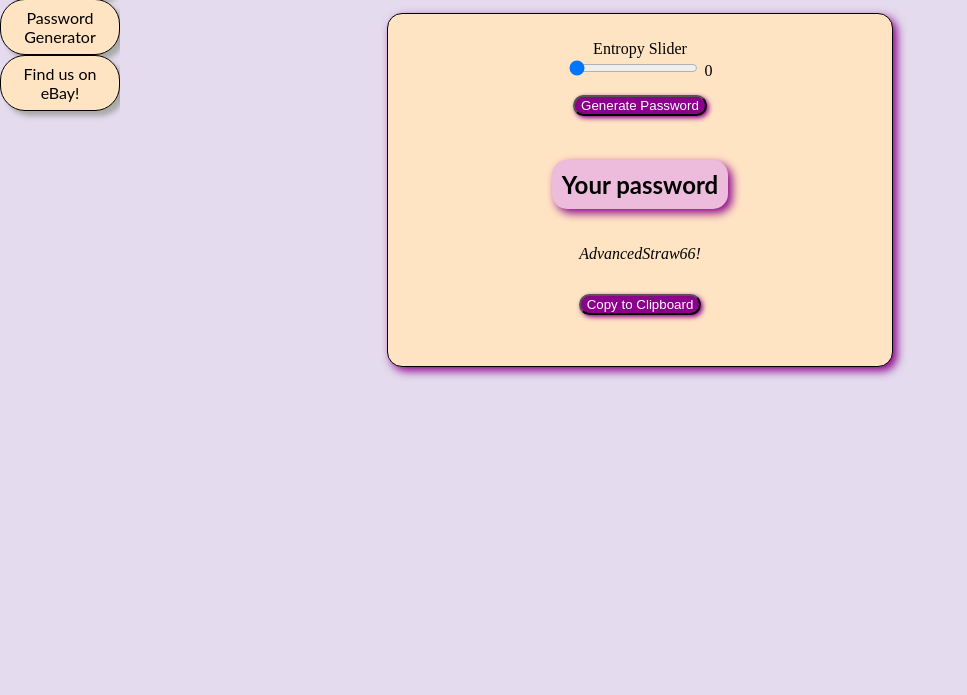
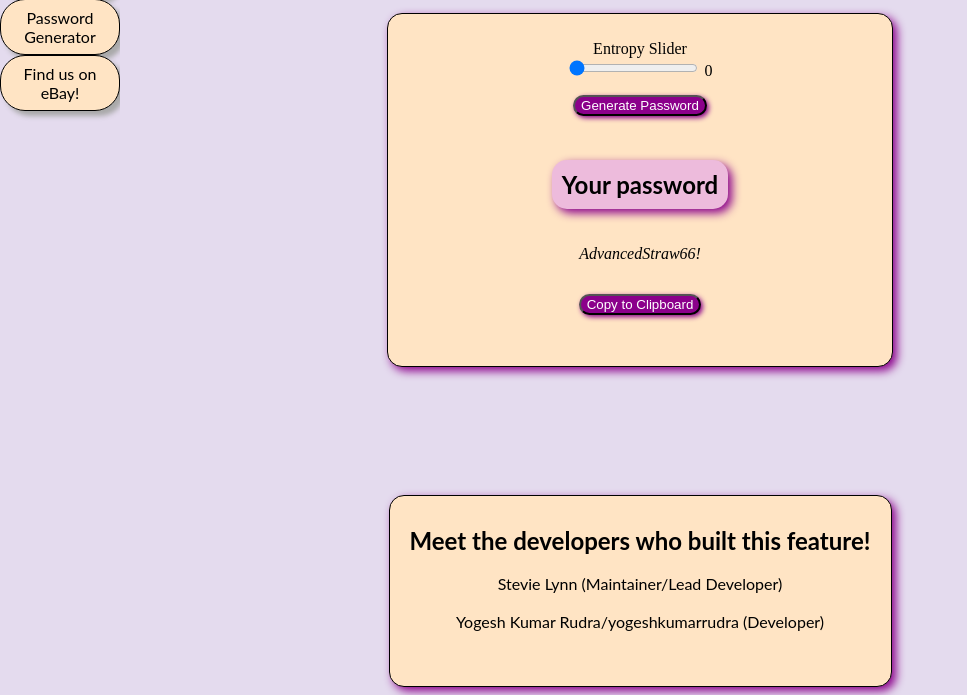
Before and after one commit to stlynnxx/EclecticElectronics, a Flask app: page /generator in a window 1280 px wide. Shown: the part 326-1021 px from the top of the page, without its empty margins (0-967 px from the left). Before the commit the page ends 704 px from the top, so only its background shows below. Run offline with Flask 3, Linux system fonts and the light colour scheme.

Commit message:
Adding footers containing dev credits

```diff
--- a/static/generator.css
+++ b/static/generator.css
@@ -50,3 +50,30 @@ flex-direction: column;
 align-items: center;
 
 }
+.foot-main {
+    display: flex;
+    flex-direction: column;
+    align-items: center;
+    width: fit-content;
+    margin: 0 auto;
+    margin-top: 128px;
+    padding: 10px 20px;
+    border: black solid 1.75px;
+    border-radius: 15px;
+    box-shadow: 4px 4px 10px darkmagenta;
+}
+
+.foot-main a {
+    color: black;
+    text-decoration: none;
+}
+
+.foot-main a:hover {
+    text-decoration: underline;
+}
+.foot-header {
+    display: flex;
+    flex-direction: inherit;
+    align-items: center;
+
+}
--- a/templates/passwordgenerator.html
+++ b/templates/passwordgenerator.html
@@ -90,5 +90,18 @@
         </div> <!-- Ends content box one -->
     </div> <!-- Ends content block two-->
 </div> <!-- Ends content div one-->
+<!--footer-->
+<footer class="foot-main">
+    <h2 class="foot-header">Meet the developers who built this feature!</h2>
+
+    <a href="https://github.com/stlynnxx" target="_blank" rel="noopener noreferrer">
+        Stevie Lynn (Maintainer/Lead Developer)
+    </a>
+    <br>
+    <a href="https://github.com/yogeshkumarrudra" target="_blank" rel="noopener noreferrer">
+        Yogesh Kumar Rudra/yogeshkumarrudra (Developer)
+    </a>
+</footer>
+
 </body>
 </html>
```
Also changed, not shown: static/magic.css (+28 -0 lines), static/pm.css (+28 -0 lines), templates/magicpython.html (+12 -0 lines), templates/positivemessage.html (+10 -0 lines).
